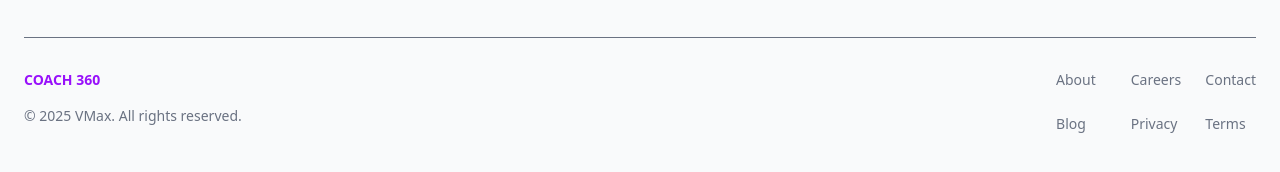
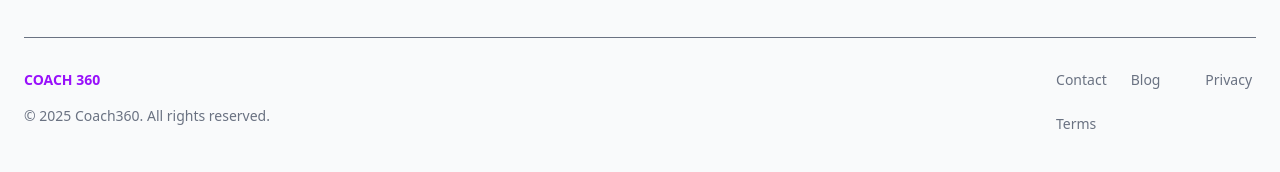
Before and after one commit to Suraj8517/react-crm-website, a React (Vite) app: page / in a window 1280 px wide. Shown: the part 5495-5667 px from the top of the page. Built offline with nearby package versions, Linux system fonts and the light colour scheme.

Commit message:
update live site

```diff
--- a/src/components/Footer.jsx
+++ b/src/components/Footer.jsx
@@ -6,11 +6,9 @@ export default function Footer() {
       <div className="border-t pt-8 pb-12 flex flex-col md:flex-row justify-between gap-6">
         <div>
           <div className="font-bold text-purple-600">COACH 360</div>
-          <div className="mt-4">© {new Date().getFullYear()} VMax. All rights reserved.</div>
+          <div className="mt-4">© {new Date().getFullYear()} Coach360. All rights reserved.</div>
         </div>
         <div className="grid grid-cols-2 sm:grid-cols-3 gap-6">
-          <a href="#">About</a>
-          <a href="#">Careers</a>
           <a href="#">Contact</a>
           <a href="#">Blog</a>
           <a href="#">Privacy</a>
```
